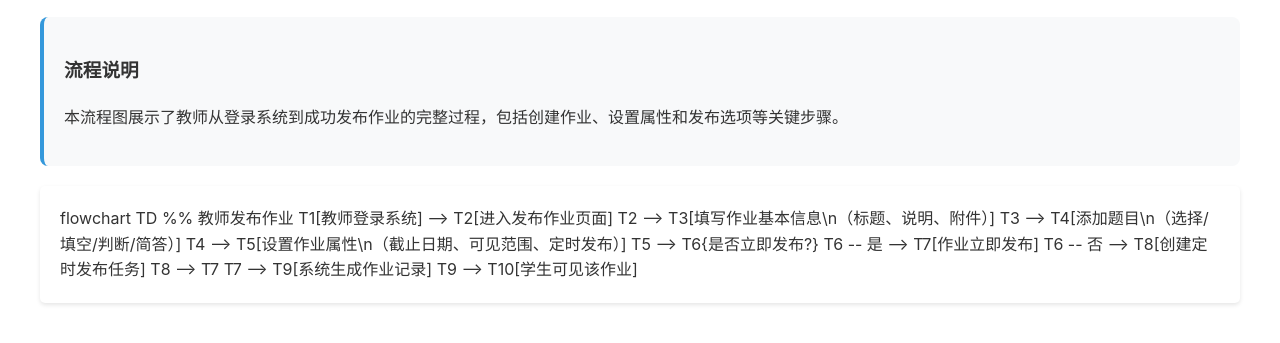
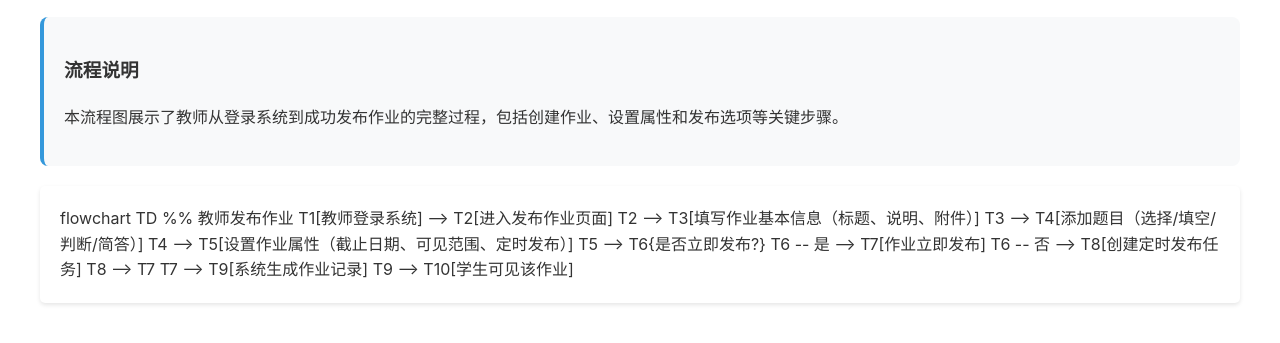
Before and after one commit to fmnbijbzq/prototype, a plain HTML site: page course/flowchart/flowchart-teacher-publish.html in a window 1280 px wide. Shown: the part 173-516 px from the top of the page. Drawn offline with Linux system fonts and the light colour scheme; a script that the page names is missing.

Commit message:
"优化发布作业流程图的文本格式"

```diff
--- a/course/flowchart/flowchart-teacher-publish.html
+++ b/course/flowchart/flowchart-teacher-publish.html
@@ -77,9 +77,9 @@
 flowchart TD
     %% 教师发布作业
     T1[教师登录系统] --> T2[进入发布作业页面]
-    T2 --> T3[填写作业基本信息\n（标题、说明、附件）]
-    T3 --> T4[添加题目\n（选择/填空/判断/简答）]
-    T4 --> T5[设置作业属性\n（截止日期、可见范围、定时发布）]
+    T2 --> T3[填写作业基本信息（标题、说明、附件）]
+    T3 --> T4[添加题目（选择/填空/判断/简答）]
+    T4 --> T5[设置作业属性（截止日期、可见范围、定时发布）]
     T5 --> T6{是否立即发布?}
     T6 -- 是 --> T7[作业立即发布]
     T6 -- 否 --> T8[创建定时发布任务]
```
